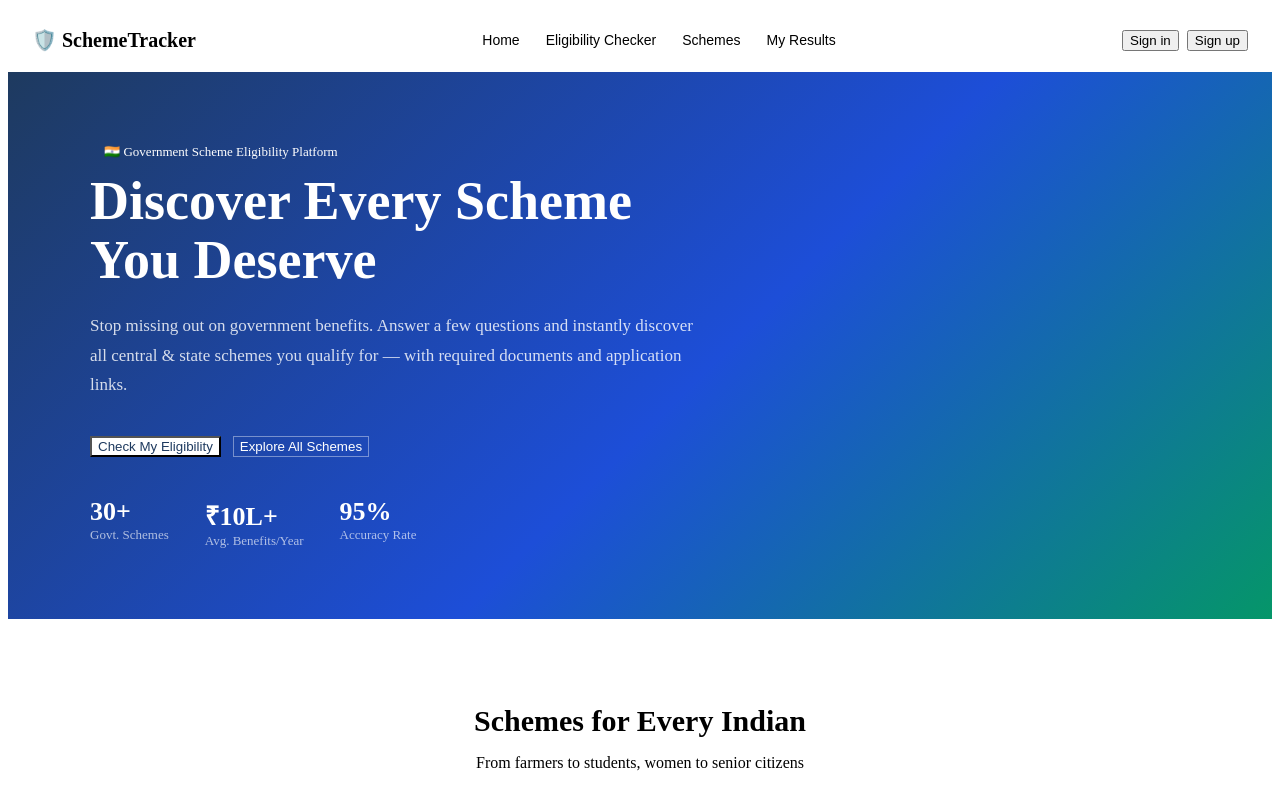
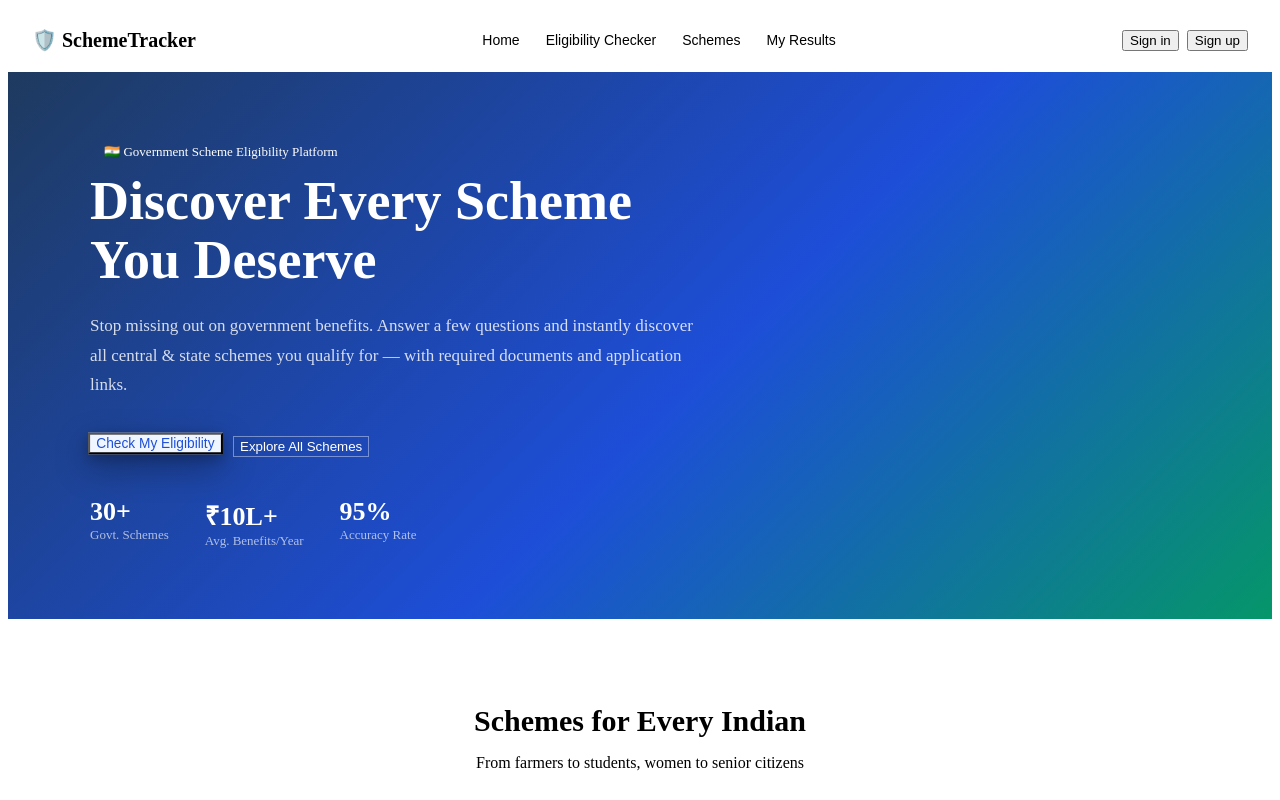
Before and after one commit to Angad-Chede/Scheme-Tracker, a React (Vite) app: page / in a window 1280 px wide. In both pictures the pointer is over the button "Check My Eligibility". Shown: the top 800 px of the page. Built offline with nearby package versions, Linux system fonts and the light colour scheme; the HTML template or start-up script is replaced by a standard one.

Commit message:
Added hover effect to some buttons

```diff
--- a/src/styles/home.css
+++ b/src/styles/home.css
@@ -50,12 +50,53 @@
 .hero-btn-primary {
   background: #fff;
   color: #1e3a5f;
+  transition: transform 0.25s cubic-bezier(0.34, 1.56, 0.64, 1),
+              box-shadow 0.25s ease,
+              background 0.25s ease,
+              color 0.25s ease;
+  will-change: transform;
+}
+
+.hero-btn-primary:hover {
+  transform: translateY(-3px) scale(1.03);
+  box-shadow: 0 12px 32px rgba(0, 0, 0, 0.35),
+              0 4px 12px rgba(2, 4, 7, 0.25);
+  background: #f0f6ff;
+  color: #1d4ed8;
+}
+
+.hero-btn-primary:active {
+  transform: translateY(0) scale(0.98);
+  box-shadow: 0 4px 10px rgba(255, 255, 255, 0.15);
+  transition-duration: 0.1s;
 }
 
 .hero-btn-outline {
   border: 1.5px solid rgba(255, 255, 255, 0.4);
   background: transparent;
   color: #fff;
+  transition: transform 0.25s cubic-bezier(0.34, 1.56, 0.64, 1),
+              box-shadow 0.25s ease,
+              background 0.25s ease,
+              border-color 0.25s ease,
+              color 0.25s ease;
+  will-change: transform;
+}
+
+.hero-btn-outline:hover {
+  transform: translateY(-3px) scale(1.03);
+  background: rgba(255, 255, 255, 0.15);
+  border-color: rgba(255, 255, 255, 0.75);
+  box-shadow: 0 8px 24px rgba(255, 255, 255, 0.18),
+              0 0 0 1px rgba(255, 255, 255, 0.12);
+  color: #fff;
+}
+
+.hero-btn-outline:active {
+  transform: translateY(0) scale(0.98);
+  background: rgba(255, 255, 255, 0.08);
+  box-shadow: none;
+  transition-duration: 0.1s;
 }
 
 .hero-stats {
```
